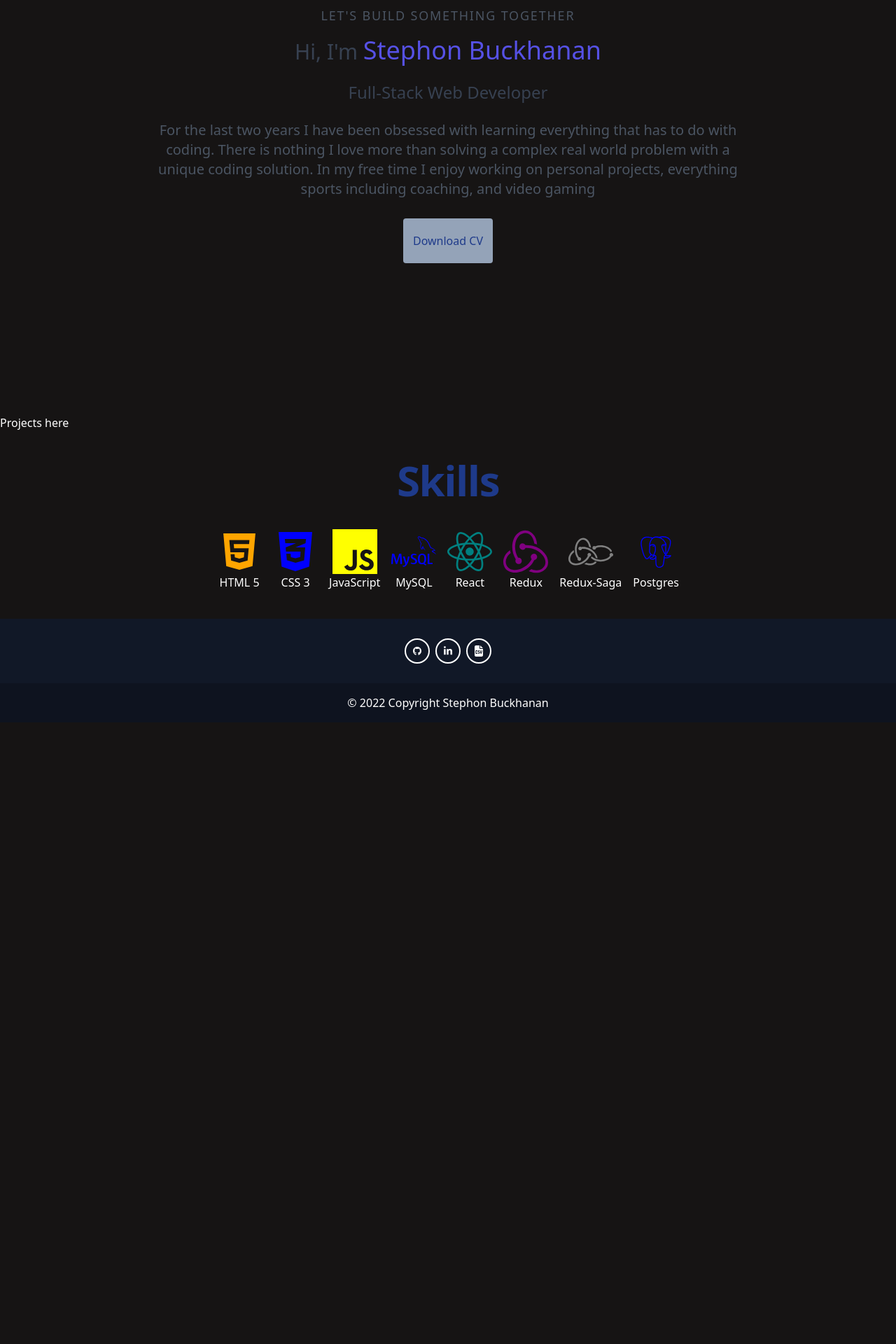
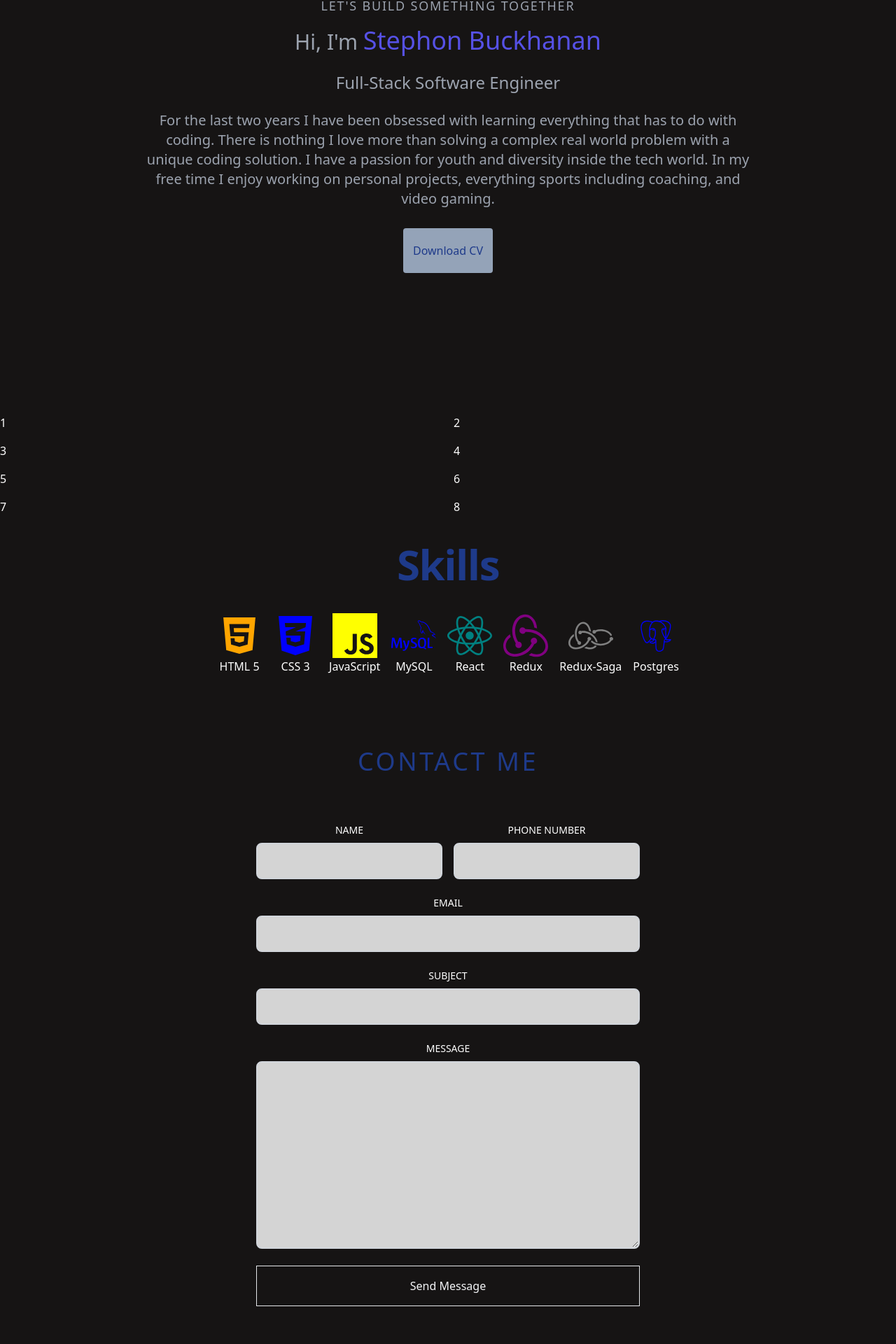
Before and after one commit to sbuckhanan/Personal-Portfolio, a React (Create React App) app: page / in a window 1280 px wide. Shown: the part 208-2128 px from the top of the page at 70% size. Before the commit the page ends 1240 px from the top, so only its background shows below. Built offline with nearby package versions, Linux system fonts and the light colour scheme.

Commit message:
start projects section

```diff
--- a/src/components/About.jsx
+++ b/src/components/About.jsx
@@ -1,20 +1,21 @@
 export const About = () => {
 	return (
-		<div id='home' className='w-full h-screen text-center'>
+		<div id='about' className='w-full h-screen text-center'>
 			<div className='max-w-[1240px] w-full h-full mx-auto flex justify-center items-center'>
 				<div>
-					<p className='uppercase text-lg tracking-widest text-gray-600'>
+					<p className='uppercase text-lg tracking-widest text-gray-400'>
 						LET'S BUILD SOMETHING TOGETHER
 					</p>
-					<h1 className='py-4 text-3xl text-gray-700'>
+					<h1 className='py-4 text-3xl text-gray-400'>
 						Hi, I'm <span className='text-4xl text-[#5651e5]'> Stephon Buckhanan</span>
 					</h1>
-					<h1 className='py-2 text-2xl text-gray-700'>Full-Stack Web Developer</h1>
-					<p className='py-4 text-gray-600 text-xl sm:max-w-[70%] m-auto'>
+					<h1 className='py-2 text-2xl text-gray-400'>Full-Stack Software Engineer</h1>
+					<p className='py-4 text-gray-400 text-xl sm:max-w-[70%] m-auto'>
 						For the last two years I have been obsessed with learning everything that has to do with
 						coding. There is nothing I love more than solving a complex real world problem with a
-						unique coding solution. In my free time I enjoy working on personal projects, everything
-						sports including coaching, and video gaming
+						unique coding solution. I have a passion for youth and diversity inside the tech world.
+						In my free time I enjoy working on personal projects, everything sports including
+						coaching, and video gaming.
 					</p>
 					<button className='mt-3 h-16 w-32 bg-slate-400 text-blue-900 rounded'>
 						<a href='files/Resume.pdf' type='button' download='Resume'>
--- a/src/components/App.jsx
+++ b/src/components/App.jsx
@@ -4,6 +4,7 @@ import { About } from './About';
 import { Skills } from './Skills';
 import { Footer } from './Footer';
 import { Projects } from './Projects';
+import { Contact } from './Contact';
 
 function App() {
 	return (
@@ -12,6 +13,7 @@ function App() {
 			<About />
 			<Projects />
 			<Skills />
+			<Contact />
 			<Footer />
 		</div>
 	);
--- /dev/null
+++ b/src/components/Contact.jsx
@@ -0,0 +1,66 @@
+export const Contact = () => {
+	return (
+		<div id='contact' className='bg-inherit w-full mb-10 mt-10'>
+			<center>
+				<div className='max-w-[1240px] items-center justify-center m-auto px-2 py-16 w-full '>
+					<p className='text-4xl tracking-widest text-center uppercase text-blue-900 mb-5'>
+						Contact Me
+					</p>
+					<div className='w-2/4 h-auto bg-inherit rounded-xl lg:p-4'>
+						<div className='p-4'>
+							<form
+								action='https://getform.io/f/f143ae53-5b8d-4b3f-8104-9db433cf318f'
+								method='POST'
+								enctype='multipart/form-data'>
+								<div className='grid md:grid-cols-2 gap-4 w-full py-2'>
+									<div className='flex flex-col'>
+										<label className='uppercase text-sm py-2'>Name</label>
+										<input
+											className='text-black border-2 bg-neutral-300 rounded-lg p-3 flex border-gray-300'
+											type='text'
+											name='name'
+										/>
+									</div>
+									<div className='flex flex-col'>
+										<label className='uppercase text-sm py-2'>Phone Number</label>
+										<input
+											className='text-black border-2 bg-neutral-300 rounded-lg p-3 flex border-gray-300'
+											type='text'
+											name='phone'
+										/>
+									</div>
+								</div>
+								<div className='flex flex-col py-2'>
+									<label className='uppercase text-sm py-2'>Email</label>
+									<input
+										className='text-black border-2 bg-neutral-300 rounded-lg p-3 flex border-gray-300'
+										type='email'
+										name='email'
+									/>
+								</div>
+								<div className='flex flex-col py-2'>
+									<label className='uppercase text-sm py-2'>Subject</label>
+									<input
+										className='text-black border-2 bg-neutral-300 rounded-lg p-3 flex border-gray-300'
+										type='text'
+										name='subject'
+									/>
+								</div>
+								<div className='flex flex-col py-2'>
+									<label className='uppercase text-sm py-2'>Message</label>
+									<textarea
+										className='text-black border-2 bg-neutral-300 rounded-lg p-3 border-gray-300'
+										rows='10'
+										name='message'></textarea>
+								</div>
+								<button className='w-full border hover:bg-blue-500 p-4 text-gray-100 mt-4'>
+									Send Message
+								</button>
+							</form>
+						</div>
+					</div>
+				</div>
+			</center>
+		</div>
+	);
+};
--- a/src/components/Nabar.jsx
+++ b/src/components/Nabar.jsx
@@ -37,10 +37,14 @@ export const Navbar = () => {
 							<li className='text-slate-400 cursor-pointer hover:text-blue-600'>
 								<a href='#about'>About</a>
 							</li>
-							<li className='text-slate-400 cursor-pointer hover:text-blue-600'>Projects</li>
-							<li className='text-slate-400 cursor-pointer hover:text-blue-600'>Contact</li>
+							<li className='text-slate-400 cursor-pointer hover:text-blue-600'>
+								<a href='#projects'>Projects</a>
+							</li>
 							<li className='text-slate-400 cursor-pointer hover:text-blue-600'>
 								<a href='#skills'>Skills</a>
+							</li>
+							<li className='text-slate-400 cursor-pointer hover:text-blue-600'>
+								<a href='#contact'>Contact</a>
 							</li>
 						</ul>
 					</div>
--- a/src/components/Projects.jsx
+++ b/src/components/Projects.jsx
@@ -1,7 +1,14 @@
 export const Projects = () => {
 	return (
-		<div>
-			<h1>Projects here</h1>
+		<div className='flex grid grid-cols-2 gap-4 content-center justify-center items-center'>
+			<div>1</div>
+			<div>2</div>
+			<div>3</div>
+			<div>4</div>
+			<div>5</div>
+			<div>6</div>
+			<div>7</div>
+			<div>8</div>
 		</div>
 	);
 };
```
